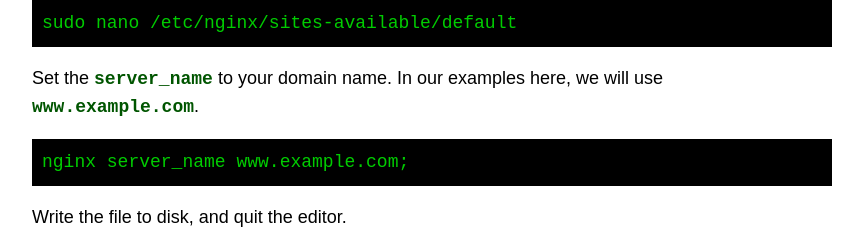
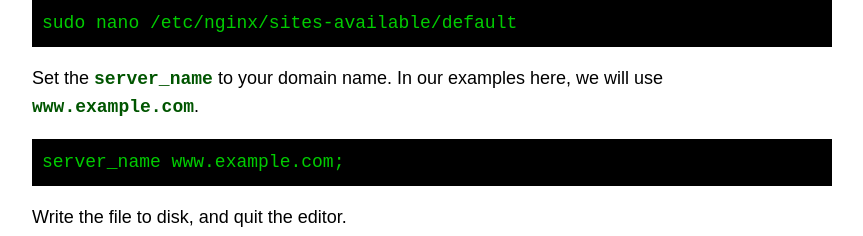
Before and after one commit to jn7163/lionlibr.github.io, a plain HTML site: page posts/v2ray-websocket-ubuntu-tutorial.html in a window 1280 px wide. Shown: the part 1400-1636 px from the top of the page, without its empty margins (208-1071 px from the left). Drawn offline with Linux system fonts and the light colour scheme.

Commit message:
Remove extra nginx

```diff
--- a/posts/v2ray-websocket-ubuntu-tutorial.html
+++ b/posts/v2ray-websocket-ubuntu-tutorial.html
@@ -73,7 +73,7 @@
 
 <p>Set the <code>server_name</code> to your domain name. In our examples here, we will use <code>www.example.com</code>.</p>
 
-<p class="terminal">nginx
+<p class="terminal">
 server_name www.example.com;
 </p>
 
```
